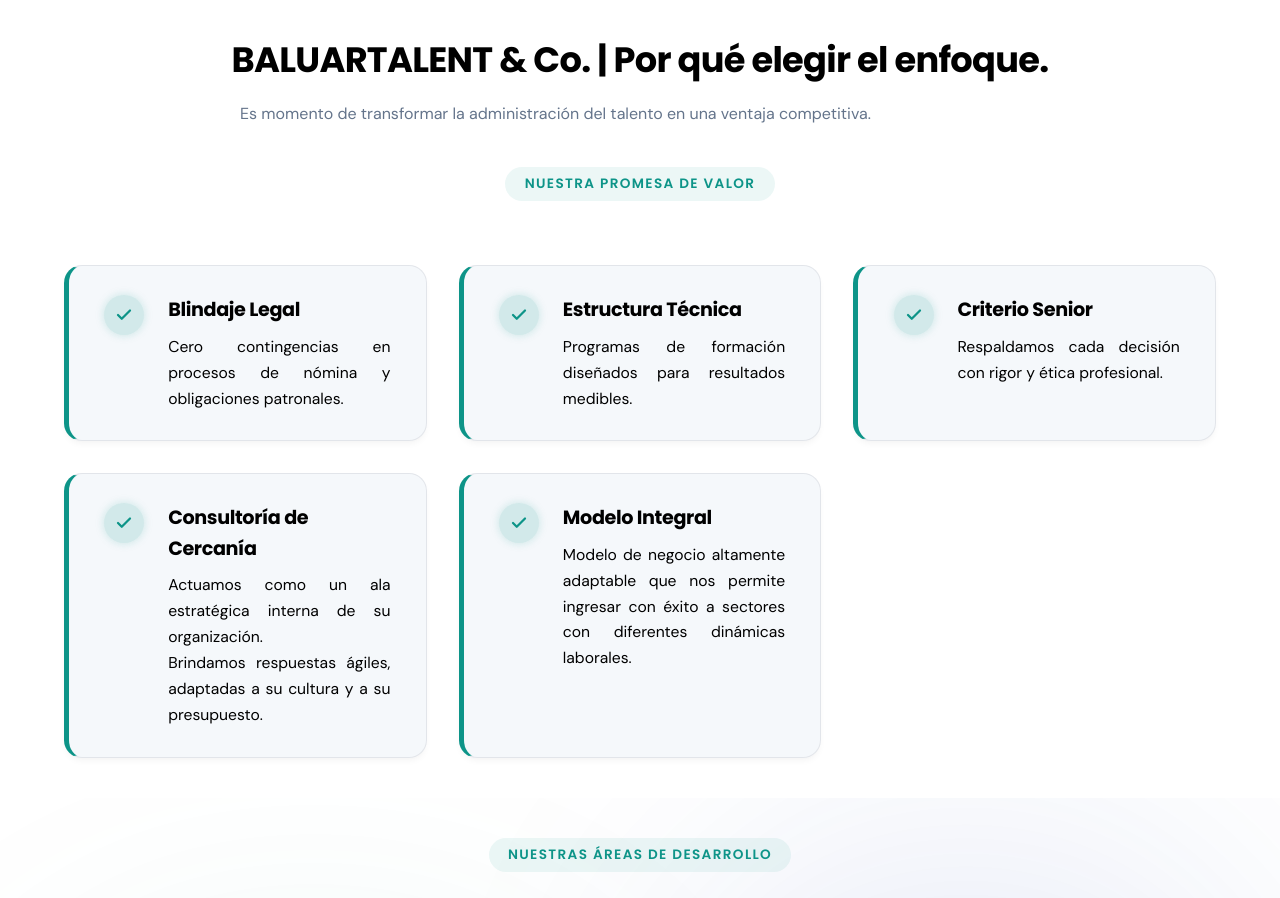
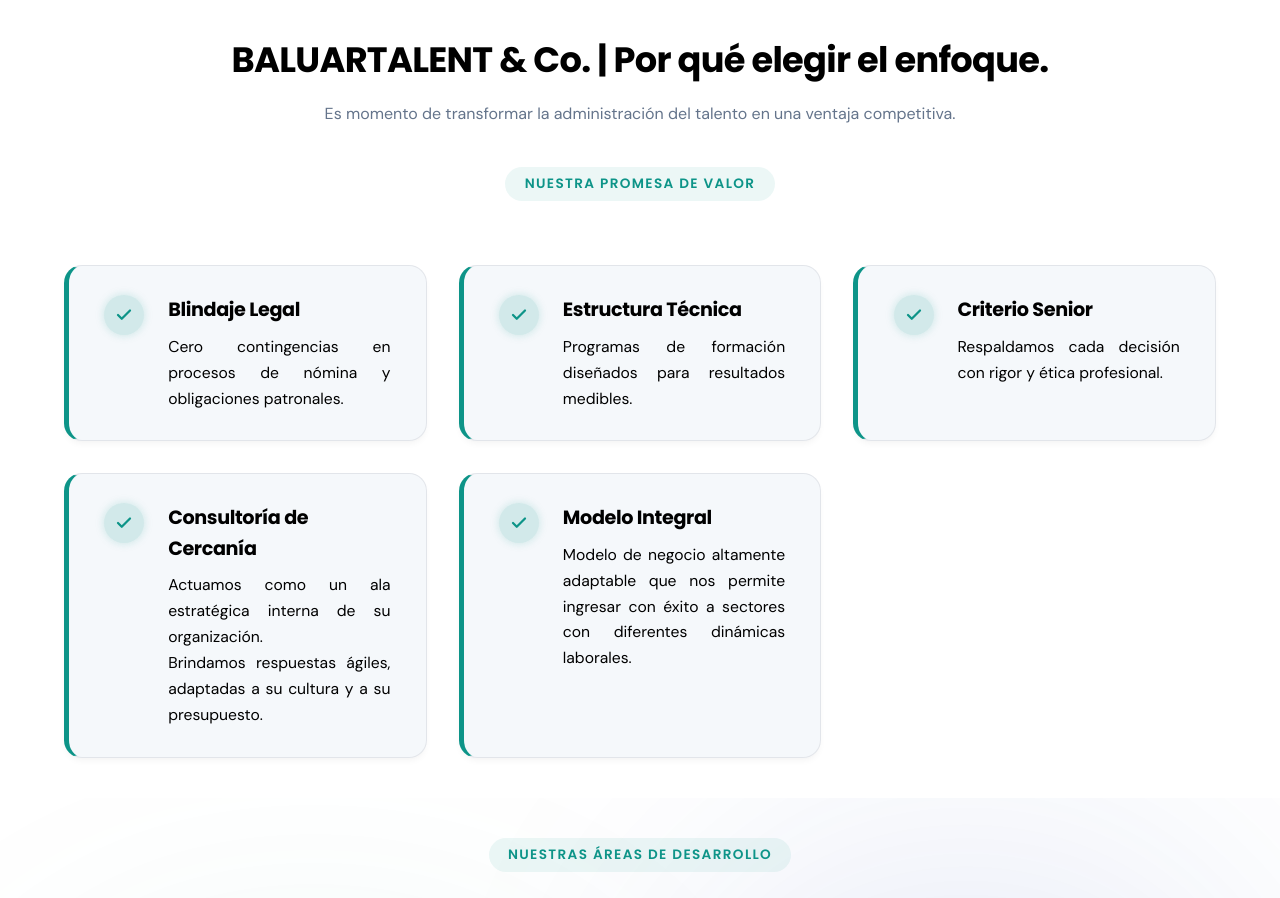
Before and after one commit to Ericks1n/Vtalent, a React (Vite) app: page / in a window 1280 px wide. Shown: the part 802-1700 px from the top of the page. Built offline with nearby package versions, Linux system fonts and the light colour scheme.

Commit message:
style: centrar texto del parrafo en la cabecera de WhyUs

```diff
--- a/src/components/WhyUs.jsx
+++ b/src/components/WhyUs.jsx
@@ -30,7 +30,7 @@
           <div className="why-us-content">
             <div className="why-us-header" style={{ textAlign: 'center', marginBottom: '3rem' }}>
               <h2 style={{ fontSize: '2.2rem', lineHeight: '1.25' }}>BALUARTALENT & Co. | Por qué elegir el enfoque.</h2>
-              <p style={{ maxWidth: '800px', margin: '1rem auto 2.5rem auto', color: 'var(--text-muted)' }}>
+              <p style={{ maxWidth: '800px', margin: '1rem auto 2.5rem auto', color: 'var(--text-muted)', textAlign: 'center' }}>
                 Es momento de transformar la administración del talento en una ventaja competitiva.
               </p>
               <div style={{ display: 'flex', justifyContent: 'center' }}>
```
